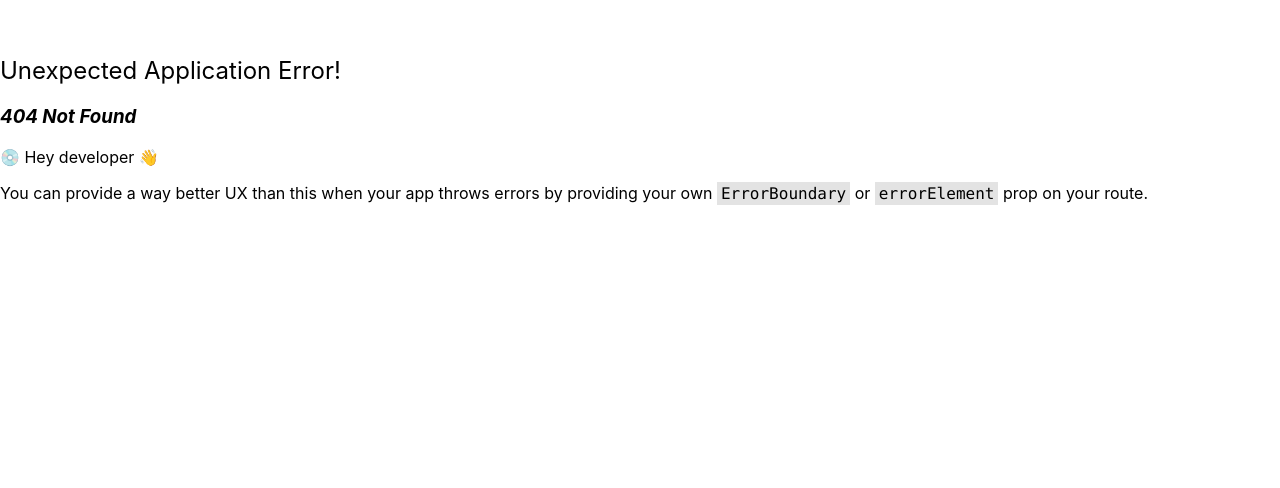
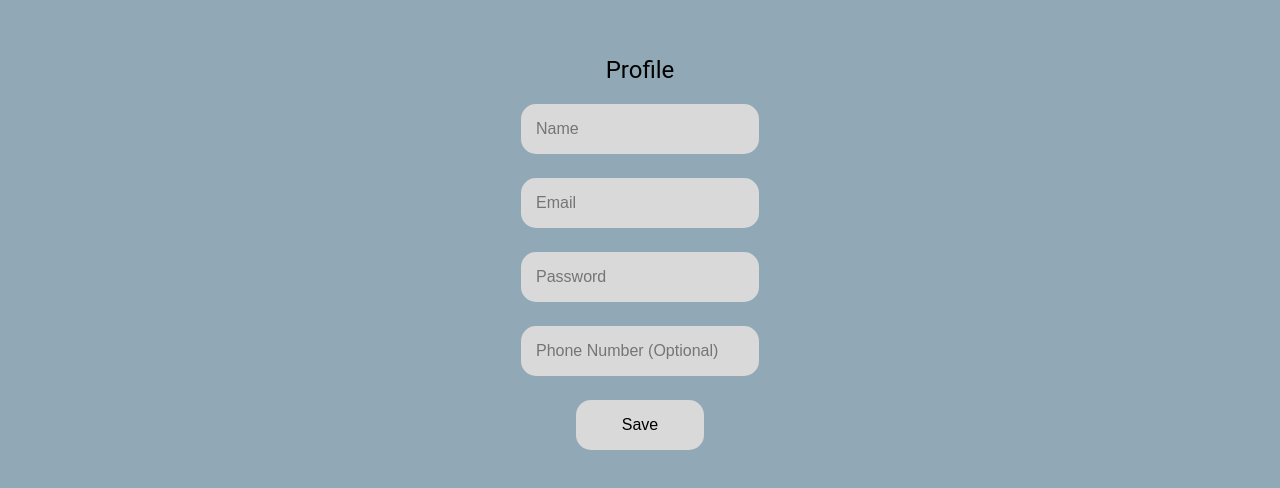
Before and after one commit to Rohitthimaya/poolsite, a React (Create React App) app: page /profile in a window 1280 px wide. Before the commit this address had no page. Shown: the part 264-752 px from the top of the page. Built offline with nearby package versions, Linux system fonts and the light colour scheme.

Commit message:
Add profile component

```diff
--- /dev/null
+++ b/src/components/User/Profile.css
@@ -0,0 +1,8 @@
+.profile-container {
+  display: flex;
+  flex-direction: column;
+  align-items: center;
+  height: 100vh;
+  background-color: #91a8b6;
+  font-family: "Roboto";
+}
--- /dev/null
+++ b/src/components/User/Profile.js
@@ -0,0 +1,58 @@
+import React, { useState } from "react";
+import "./Profile.css";
+
+const Profile = () => {
+  const [name, setName] = useState("");
+  const [email, setEmail] = useState("");
+  const [password, setPassword] = useState("");
+  const [number, setNumber] = useState("");
+
+  return (
+    <div className="profile-container">
+      <h2>Profile</h2>
+      <div className="input-container">
+        <label>Name</label>
+        <input
+          type="text"
+          value={name}
+          onChange={(e) => setName(e.target.value)}
+          placeholder="Name"
+          required
+        />
+      </div>
+      <div className="input-container">
+        <label>Email</label>
+        <input
+          type="email"
+          value={email}
+          onChange={(e) => setEmail(e.target.value)}
+          placeholder="Email"
+          required
+        />
+      </div>
+      <div className="input-container">
+        <label>Password</label>
+        <input
+          type="password"
+          value={password}
+          onChange={(e) => setPassword(e.target.value)}
+          placeholder="Password"
+          required
+        />
+      </div>
+      <div className="input-container">
+        <label>Phone Number (Optional)</label>
+        <input
+          type="tel"
+          value={number}
+          onChange={(e) => setNumber(e.target.value)}
+          placeholder="Phone Number (Optional)"
+          required
+        />
+      </div>
+      <button className="button-container">Save</button>
+    </div>
+  );
+};
+
+export default Profile;
--- a/src/index.js
+++ b/src/index.js
@@ -10,7 +10,8 @@ import {
 } from "react-router-dom";
 import Register from "./components/User/Register";
 import Login from "./components/User/Login";
-import Home from "./components/Home/Home"
+import Home from "./components/Home/Home";
+import Profile from "./components/User/Profile";
 
 const router = createBrowserRouter([
   {
@@ -21,6 +22,7 @@ const router = createBrowserRouter([
         <Link to="home">Home</Link>
         <Link to="register">Register</Link>
         <Link to="login">Login</Link>
+        <Link to="profile">Profile</Link>
       </div>
     ),
   },
@@ -36,6 +38,10 @@ const router = createBrowserRouter([
     path: "home",
     element: <Home />,
   },
+  {
+    path: "profile",
+    element: <Profile />,
+  },
 ]);
 
 createRoot(document.getElementById("root")).render(
```
